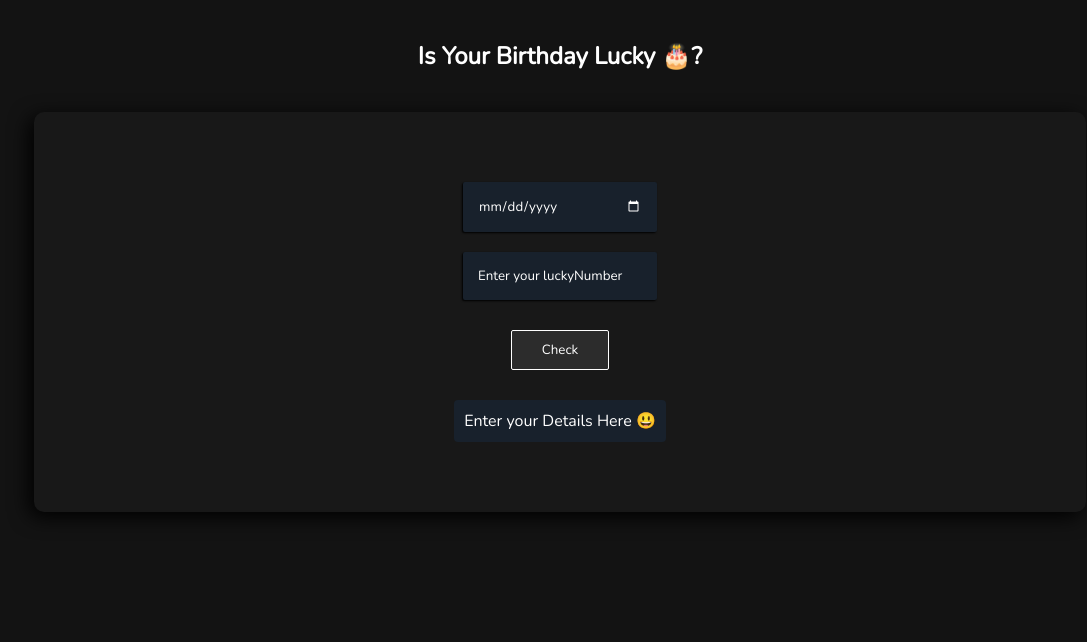
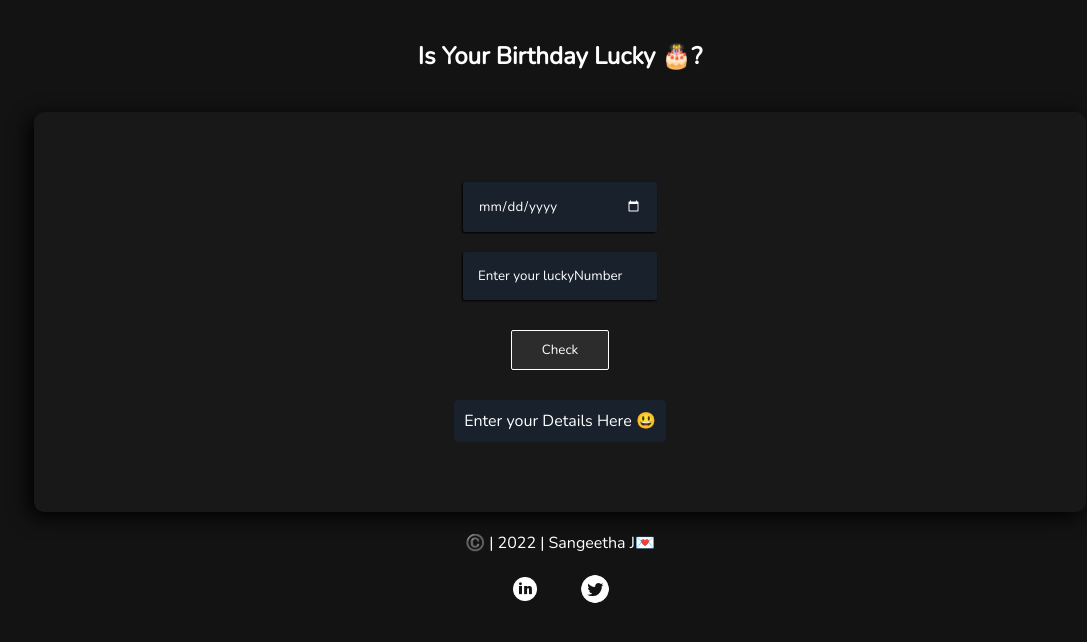
Before and after one commit to sangeetha-13-99/mark-11-is-your-birthday-lucky, a React (Create React App) app: page / in a window 1280 px wide. Shown: the top 642 px of the page, without its empty margins (80-1167 px from the left). Built offline with nearby package versions, Linux system fonts and the light colour scheme.

Commit message:
refactor: adding footer

```diff
--- a/src/App.js
+++ b/src/App.js
@@ -1,11 +1,13 @@
 import "./styles.css";
 import Heading from "./Heading";
 import Main from "./Main";
+import Footer from "./Footer";
 export default function App() {
   return (
     <div className="App">
       <Heading />
       <Main/>
+      <Footer />
     </div>
   );
 }
--- /dev/null
+++ b/src/Footer.js
@@ -0,0 +1,22 @@
+export default function Footer() {
+  let linkedin = "https://www.linkedin.com/in/sangeetha-jula-b302171a4/";
+  let twitter = "https://twitter.com/sangeetha_jula";
+  return (
+    <div className="footer">
+      <p>©️ | {new Date().getFullYear()} | Sangeetha J💌 </p>
+      <div>
+        {[linkedin, twitter].map((item, i) => {
+          return (
+            <a key={item} href={item}>
+              <img
+                className="footer-icon"
+                src={`../images/footer-${i + 1}.png`}
+                alt="footer icon"
+              />
+            </a>
+          );
+        })}
+      </div>
+    </div>
+  );
+}
--- a/src/styles.css
+++ b/src/styles.css
@@ -84,3 +84,15 @@
 .fail{
 color:rgb(255, 166, 0);
 }
+.footer{
+  margin:20px auto;
+}
+.footer >p{
+  font-family: 'Nunito', sans-serif;
+  margin:0 auto;
+}
+.footer-icon{
+  width:30px;
+  height:30px;
+  margin:20px;
+}
```
Also changed, not shown: public/images/footer-1.png (added), public/images/footer-2.png (added).
